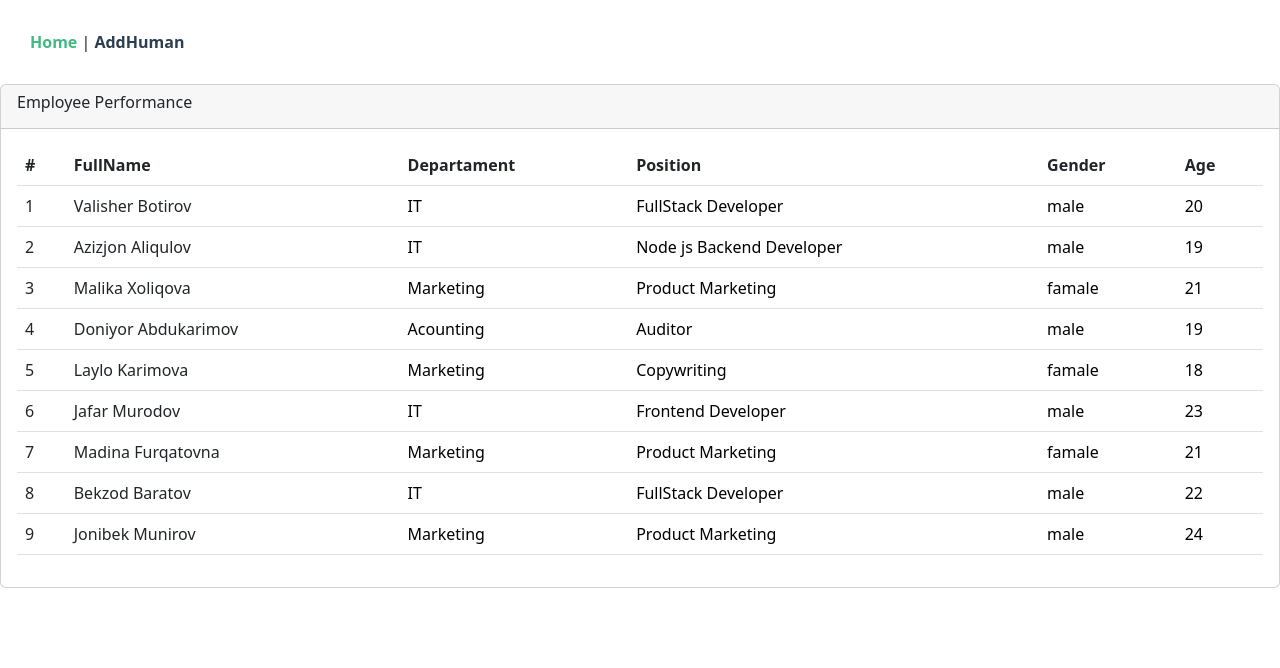
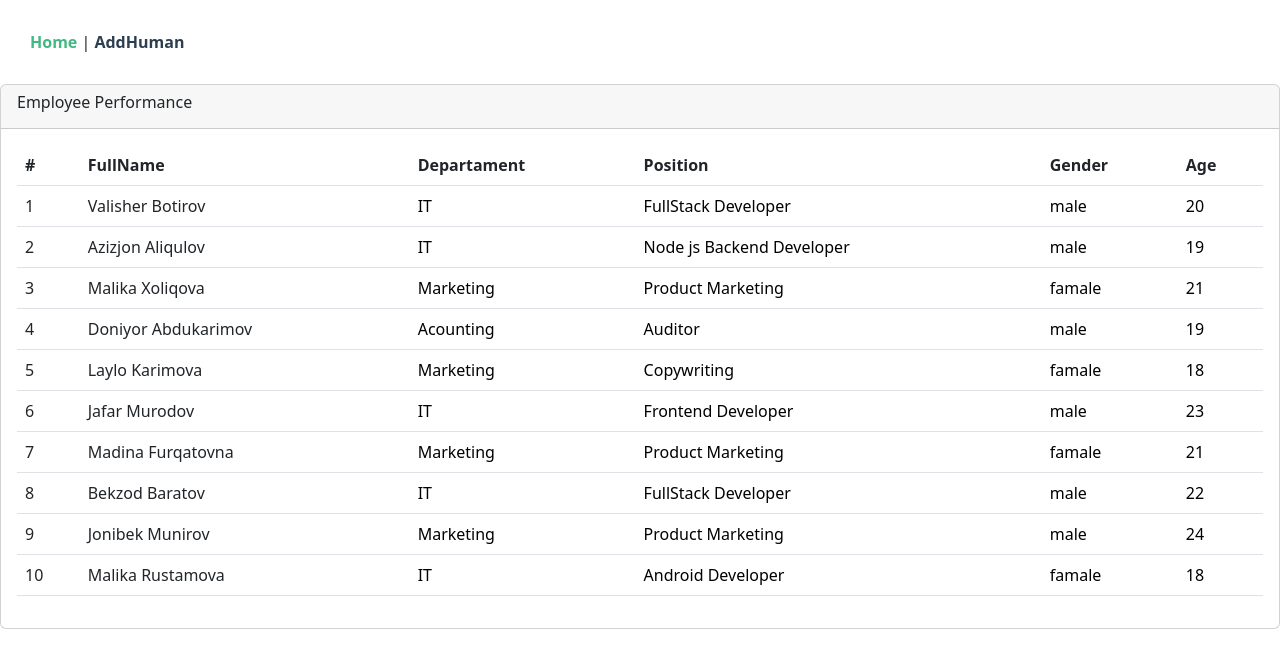
Before and after one commit to ValisherBotirov/UIC-Group-Task, a Vue app: page / in a window 1280 px wide. Shown: the top 668 px of the page. Built offline with nearby package versions, Linux system fonts and the light colour scheme; data requests are answered from the project's data file.

Commit message:
Radio buttonlardan kelgan valueni oladigan fungsiya qo'shdim

```diff
--- a/data/db.json
+++ b/data/db.json
@@ -71,6 +71,14 @@
       "gender": "male",
       "age": 24,
       "id": 9
+    },
+    {
+      "fullName": "Malika Rustamova",
+      "departament": "IT",
+      "position": "Android Developer",
+      "gender": "famale",
+      "age": 18,
+      "id": 10
     }
   ]
 }
--- a/src/components/EditEmployee.vue
+++ b/src/components/EditEmployee.vue
@@ -19,11 +19,11 @@
         <div class = "flex gap-4">
            <div class = "flex gap-2 items-center ml-5">
              <label for="male" class = "font-medium">Male</label>
-             <input type="radio" name = "gender" id = "male" v-model = "gender">
+             <input type="radio" name = "gender" id = "male" value = "male"  v-on:input="getRadioBtn">
            </div>
            <div class = "flex gap-2 items-center ">
              <label for="famale" class = "font-medium">Famale</label>
-             <input type="radio" name = "gender" id = "famale" v-model = "gender">
+             <input type="radio" name = "gender" id = "famale" value="famale" v-on:input="getRadioBtn">
            </div>
          </div>
          <label class = "py-2 font-medium">Age</label>
@@ -64,7 +64,9 @@ export default {
       console.log(editUser);
     },
 
-
+   getRadioBtn(chec){
+    console.log(chec.target.value);
+   }
 
   },
 
--- a/src/views/AddView.vue
+++ b/src/views/AddView.vue
@@ -19,11 +19,11 @@
         <div class = "flex gap-4">
            <div class = "flex gap-2 items-center ml-5">
              <label for="male" class = "font-medium">Male</label>
-             <input type="radio" name = "gender" id = "male" v-model = "gender">
+             <input type="radio" name = "gender" id = "male" v-on:input = "getRadioAnsver" value="male">
            </div>
            <div class = "flex gap-2 items-center ">
              <label for="famale" class = "font-medium">Famale</label>
-             <input type="radio" name = "gender" id = "famale" v-model = "gender">
+             <input type="radio" name = "gender" id = "famale" v-on:input = "getRadioAnsver" value="famale">
            </div>
          </div>
          <label class = "py-2 font-medium">Age</label>
@@ -68,7 +68,10 @@ export default {
     console.log("Serverga jo'natdi");
     await axios.post("http://localhost:3000/users",this.newUser,{})
     //  await  axios.delete("http://localhost:3000/users/"+ this.id)
-  }
+   },
+   getRadioAnsver(result){
+    this.gender = result.target.value
+   }
   },
 
 
```
